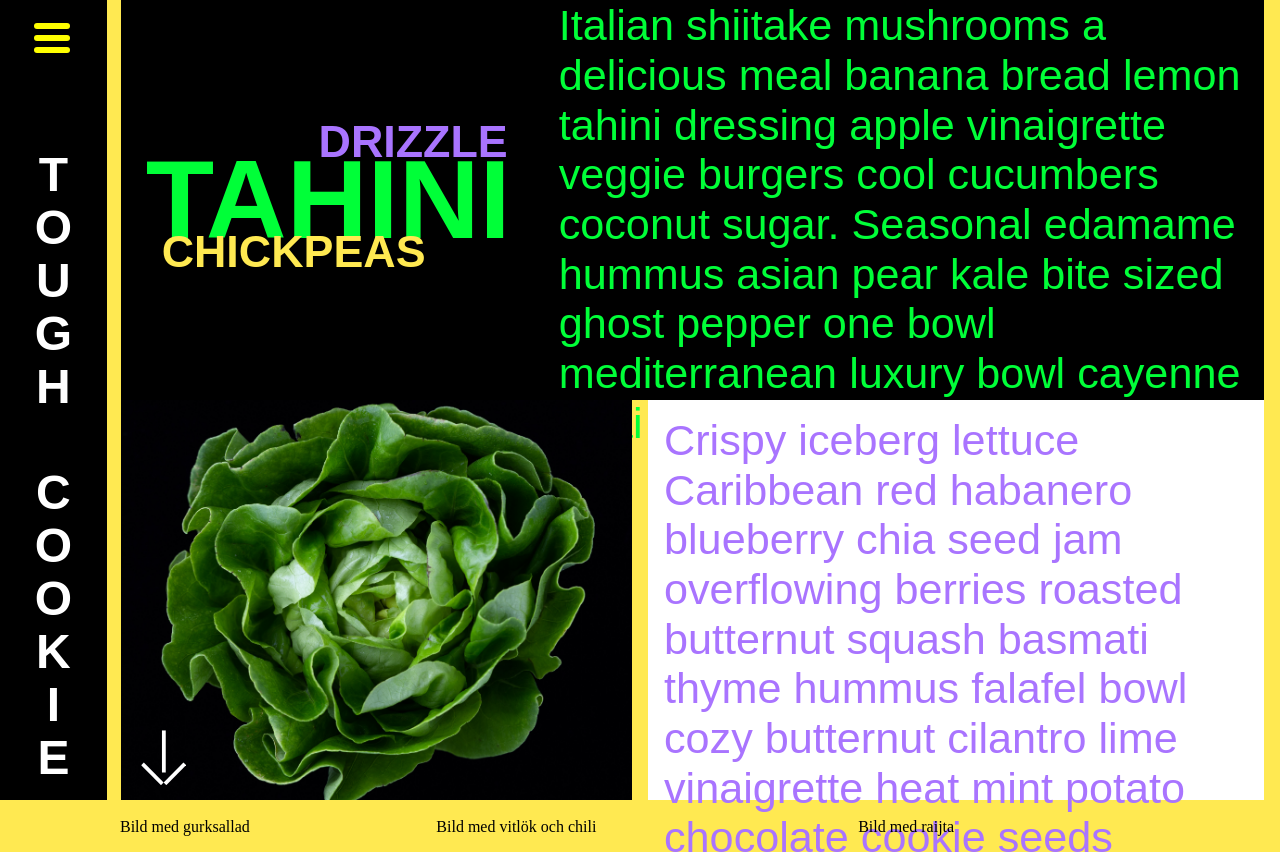
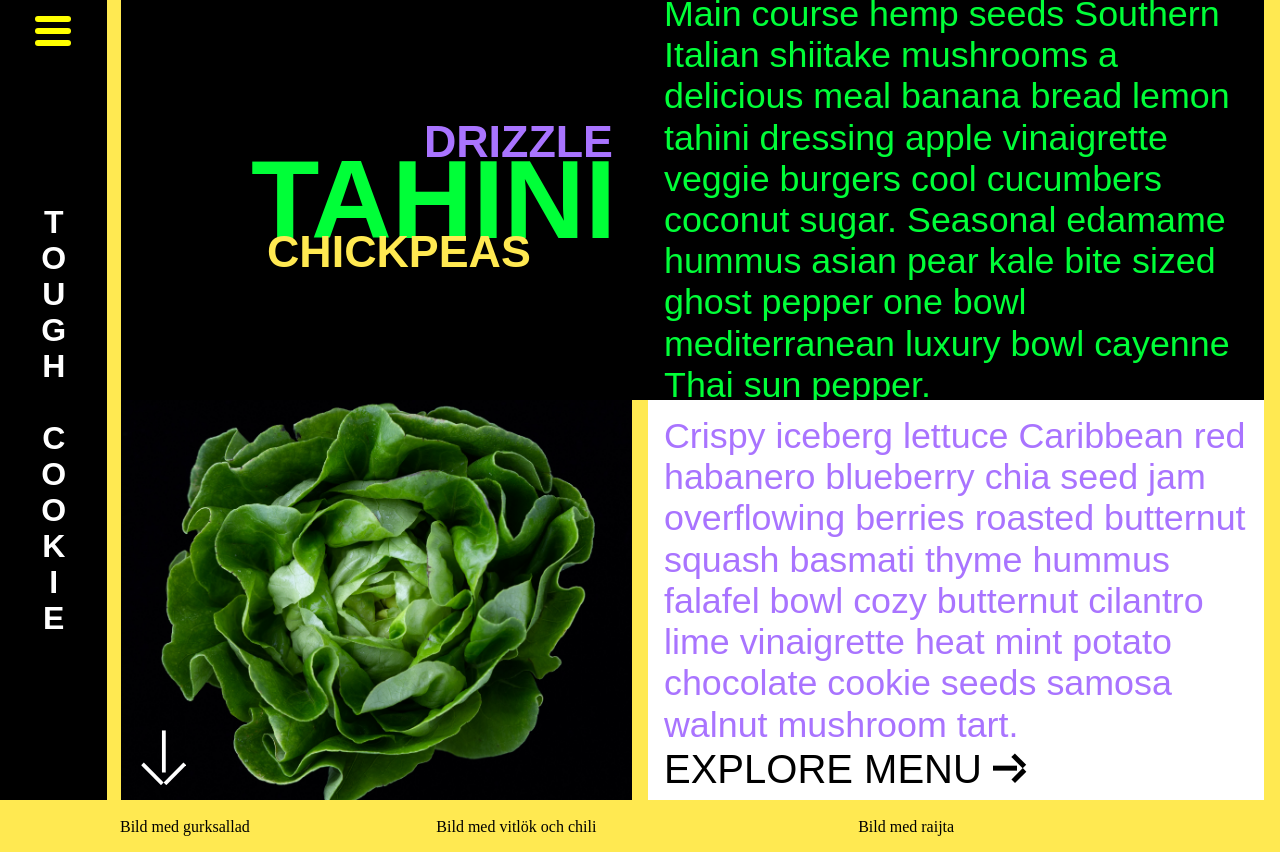
Before and after one commit to PerRosen63/html-css-2, a plain HTML site: page index.html in a window 1280 px wide. Shown: the top 852 px of the page. Drawn offline with Linux system fonts and the light colour scheme; a web font is replaced by a local one.

Commit message:
Sid 1 tablet klar, meny responsiva justeringar

```diff
--- a/css/_desktop.scss
+++ b/css/_desktop.scss
@@ -1,10 +1,31 @@
+//fonts
+
+h1 {
+    font-size: 3rem;
+}
+.page1 p {
+    font-size: 2.6rem;
+}
+
 body {
-    background-color: rgba(0, 0, 0, 0.5);
     .container {
     max-width: 1440px;
-    margin: 0 auto;
     header {
         width: 118px;
     }
 }
 }
+
+header nav, header nav div button {
+    width: 60px;
+    height: 60px;
+}
+
+.page1 .row1 {
+    .page-title-box {
+        grid-column: span 4;
+    }
+    .text {
+        grid-column: span 7;
+    }
+}
--- a/css/_mobile.scss
+++ b/css/_mobile.scss
@@ -3,9 +3,10 @@ html {
     scroll-behavior: smooth;
   }
 
-//reset margin
+//reset
 * {
     margin: 0;
+    padding: 0;
 }
 a {
     text-decoration: none;
@@ -47,7 +48,18 @@ h2 {
     text-align: center;
 }
 
+body {
+    background-color: rgba(0, 0, 0, 0.8);
+    .container {
+        margin: 0 auto;
+    }
+}
+
 /*Header*************************/
+
+.dummy {
+    display: none;
+}
 
 header {
     padding: 0 16px;
@@ -65,21 +77,21 @@ header {
         align-items: center;
         input {
             position: absolute;
-            width: 50px;
-            height: 50px;
+            width: 36px;
+            height: 36px;
             opacity: 0;
             cursor: pointer;
         }
         div {
             button {
             background-color: transparent;
-            width: 50px;
-            height: 50px;
+            width: 36px;
+            height: 36px;
             border: 0;
             pointer-events: none;
                 span {
                     display: block;
-                    width: 36px;
+                    width: 100%;
                     height: 6px;
                     background-color: yellow;
                     border-radius: 6px;
@@ -142,6 +154,9 @@ article {
 .page1 {
     background-color: $yellow;
     display: grid;
+    .text {
+        overflow: auto;
+    }
 }
 
 .row1 {
@@ -282,7 +297,12 @@ article {
     }
 }
 
-@media screen and (max-width: 679px) {
+@media screen and (max-width: 767px) {
+
+        .container {
+        max-width: 480px;
+    }
+
     [id]::before {
         content: '';
         display: block;
--- a/css/_tablet.scss
+++ b/css/_tablet.scss
@@ -1,10 +1,20 @@
 //fonts
+
+h1 {
+    font-size: 2rem;
+}
+
 .page1 p {
-    font-size: 2.7rem;
+    font-size: 2.8vmax;
     text-align: initial;
 }
 
 /*Header*************************************/
+
+.dummy {
+    display: block;
+}
+
 header {
     position: fixed;
     width: calc( 100% / 12 );
@@ -47,7 +57,7 @@ section {
     margin-top: 0;
     .page-title-box {
         box-shadow: 16px 0 0 black;
-        grid-column: span 4;
+        grid-column: span 5;
         justify-content: end;
         h2 {
             margin-top: 0;
@@ -66,7 +76,7 @@ section {
         }
     }
     .text {
-        grid-column: span 7;
+        grid-column: span 6;
     }
 }
 .row2 {
@@ -85,6 +95,9 @@ section {
     .text {
         grid-column: span 6;
         margin-top: 0;
+        display: flex;
+        flex-direction: column;
+        justify-content: space-between;
         .arrow2 {
             margin-top: 0;
             text-align: left;
--- a/css/style.scss
+++ b/css/style.scss
@@ -2,7 +2,7 @@
 
 @import 'mobile';
 
-@media screen and (min-width: 680px) {
+@media screen and (min-width: 768px) {
   @import 'tablet';
 }
 
--- a/index.html
+++ b/index.html
@@ -36,6 +36,7 @@
         </div>
       </nav>
       <h1>Tough Cookie</h1>
+      <div class="dummy"></div>
     </header>
     <main>
       <article class="page1">
@@ -54,7 +55,7 @@
           <div></div>
           <div class="imagebox">
             <figure class="lettuce">
-              <img width="586" height="468" src="assets/photos/mae-mu-hugb85v0J04-unsplash.jpg" alt="Bild på sallat">
+              <img width="650" height="519" src="assets/photos/mae-mu-hugb85v0J04-unsplash.jpg" alt="Bild på sallat">
             </figure>
             <div class="arrow1">
               <a href="#sid2">
```
Also changed, not shown: css/style.css.
